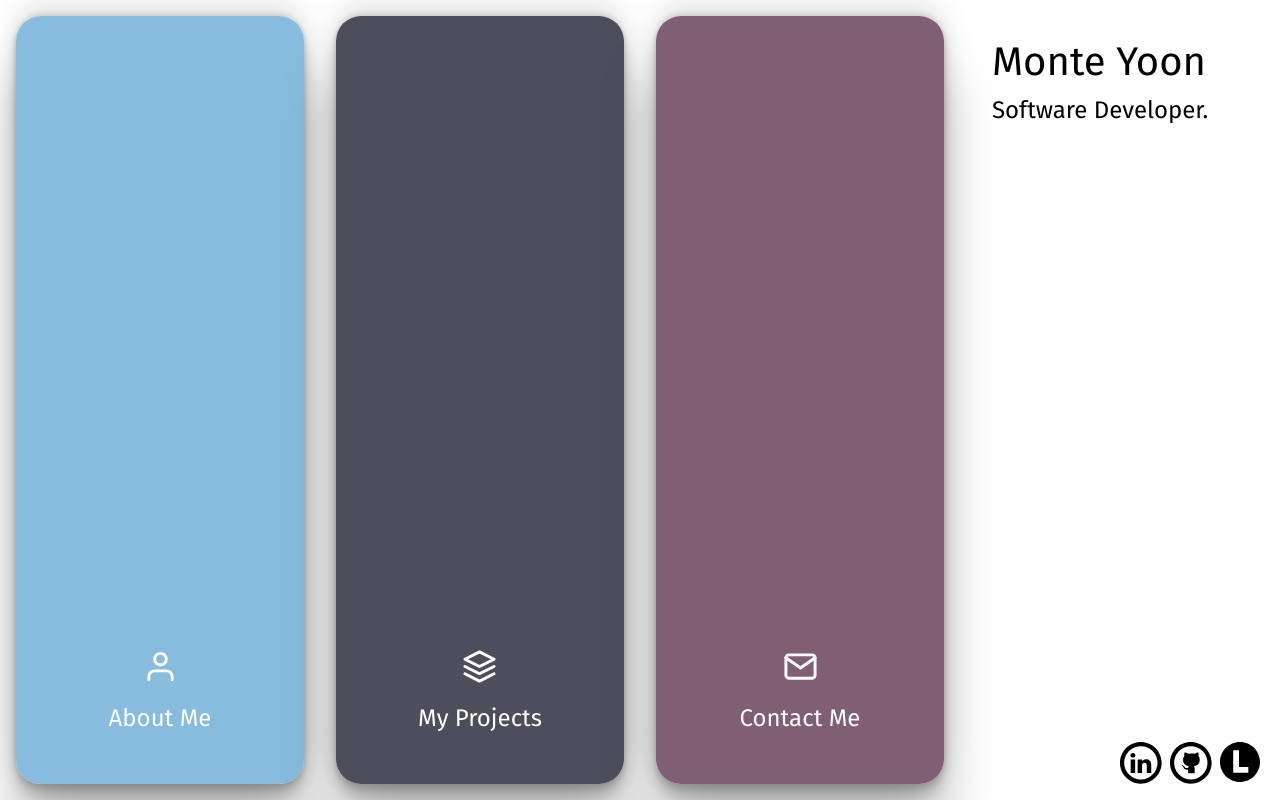
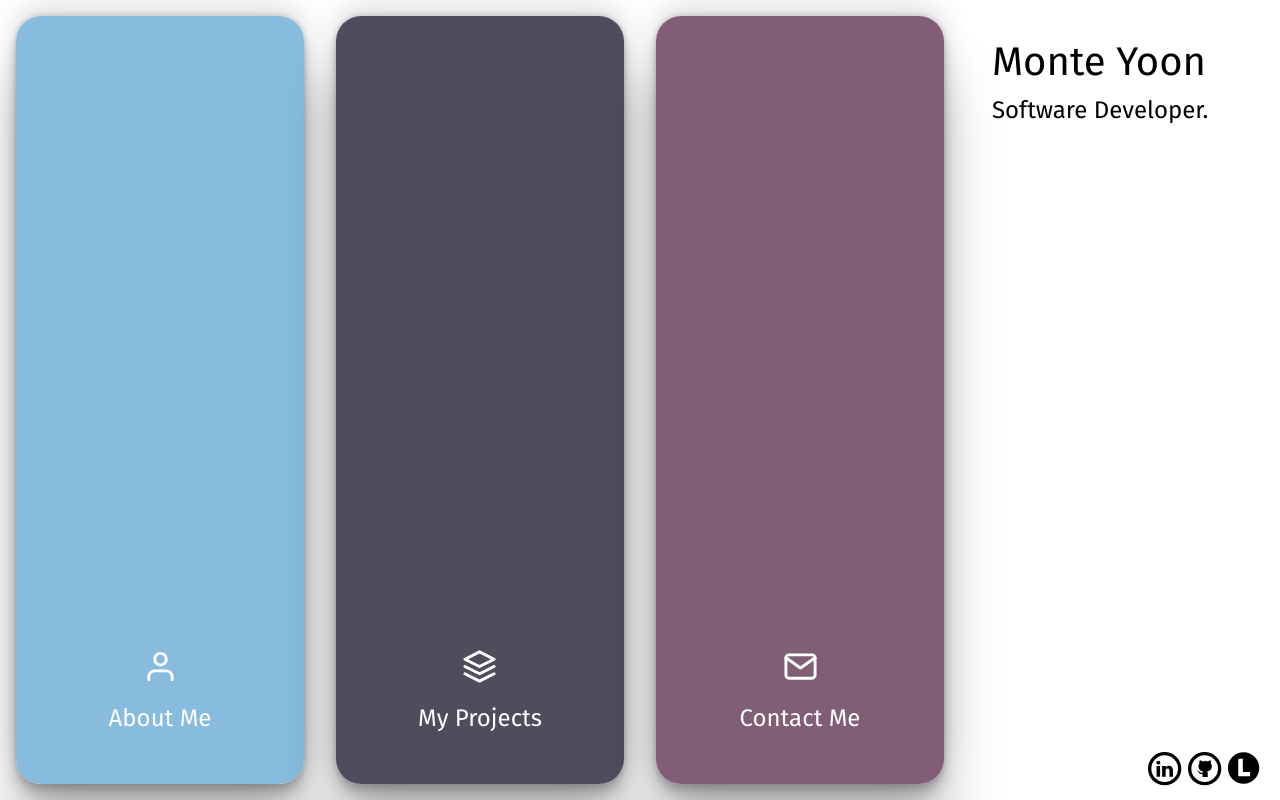
Before and after one commit to Yontemoon/my-portfolio, a Next.js app: page / in a window 1280 px wide. Built offline with nearby package versions, Linux system fonts and the light colour scheme.

Commit message:
fixed some margin issues

```diff
--- a/app/components/MyLinks.tsx
+++ b/app/components/MyLinks.tsx
@@ -19,7 +19,7 @@ const MyLinks = ({current}: {current: string}) => {
                     </a>
                 </span>
                 :
-                <div className="name-fade-animation fixed lg:right-0 lg:bottom-32 z-10">
+                <div className="name-fade-animation fixed lg:right-0 lg:bottom-32 lg:mr-1 bottom-0 right-32 z-20 flex flex-row lg:flex-col">
                     <a href="https://letterboxd.com/Holycrabs/" rel="noopener noreferrer" target="_blank" className="name-fade-animation">
                         <Linkedin/>
                     </a>
--- a/app/icons/GithubIcon.tsx
+++ b/app/icons/GithubIcon.tsx
@@ -3,7 +3,7 @@ import { SVGProps } from "react"
 const Github = (props: SVGProps<SVGSVGElement>) => (
   <svg
     xmlns="http://www.w3.org/2000/svg"
-    width={50}
+    width={40}
     fill="currentColor"
     viewBox="0 0 24 24"
     {...props}
--- a/app/icons/LetterBoxedLogo.tsx
+++ b/app/icons/LetterBoxedLogo.tsx
@@ -3,9 +3,9 @@ import { SVGProps } from "react"
 const SvgComponent = (props: SVGProps<SVGSVGElement>) => (
   <svg
     xmlns="http://www.w3.org/2000/svg"
-    width={40}
-    height={40}
-    viewBox="0 0 500 500"
+    width={32}
+    height={32}
+    viewBox="2 0 509 500"
     {...props}
   >
     <path
--- a/app/icons/LinkedinIcon.tsx
+++ b/app/icons/LinkedinIcon.tsx
@@ -3,7 +3,7 @@ import { SVGProps } from "react"
 const Linkedin = (props: SVGProps<SVGSVGElement>) => (
   <svg
     xmlns="http://www.w3.org/2000/svg"
-    width={50}
+    width={40}
     fill="currentColor"
     viewBox="0 0 24 24"
     {...props}
--- a/app/page.tsx
+++ b/app/page.tsx
@@ -78,14 +78,14 @@ export default function Home() {
               </h2>
             </div> :
             <div
-              className="h-full"
+              className="relative m-0"
             >
-              <h1 className="name-fade-animation fixed lg:-rotate-90 lg:-right-20 lg:top-20 z-20" >
+              <h1 className="name-fade-animation fixed lg:-rotate-90 lg:-right-20 lg:top-20 z-30 lg:mr-1 lg:mt-3 text-nowrap">
                 Monte Yoon
               </h1>
               <div id="exitIcon" className={showBack ? `showExit exitIcon` : `exitIcon`}>
                 {
-                  <div className={`absolute bottom-0 right-0`} >
+                  <div className={`fixed bottom-0 right-0 m-2`} >
                     <BackArrow width={44}/>
                   </div>
                 }
```
